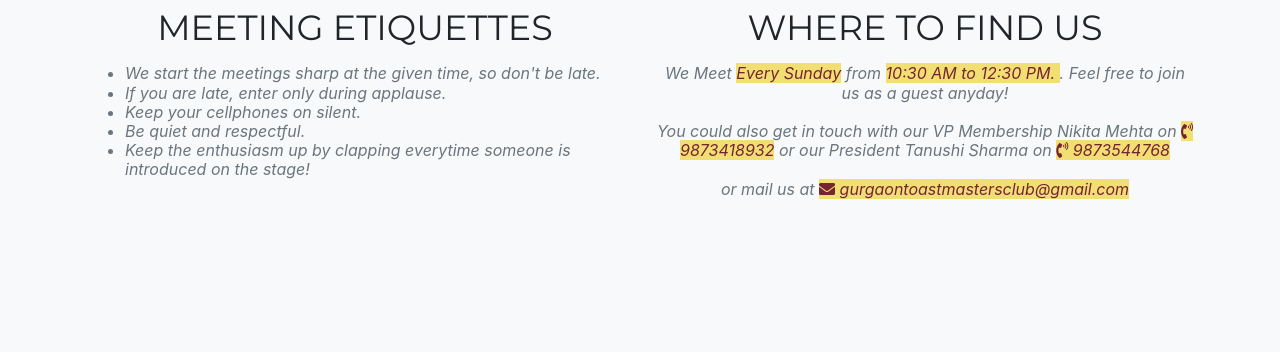
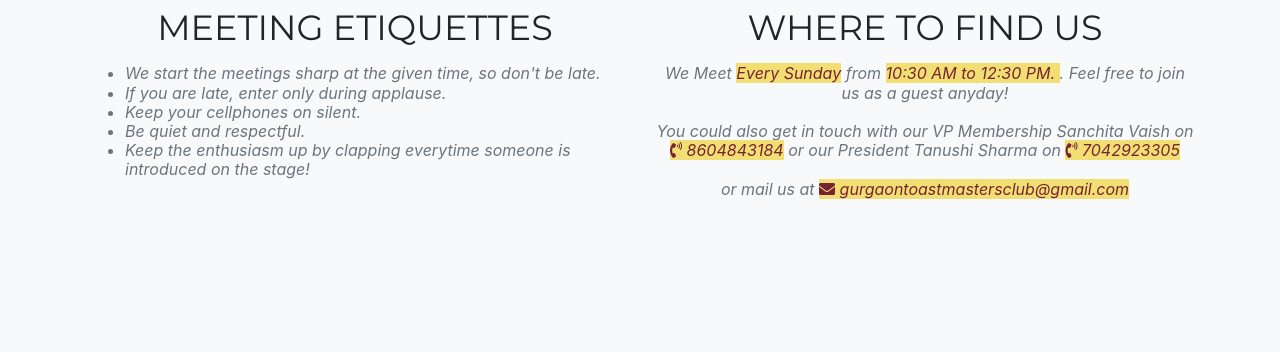
Before and after one commit to gurgaon-toastmasters-club/website, a website with bundled scripts: page index.html in a window 1280 px wide. Shown: the part 6500-6852 px from the top of the page. Built offline with nearby package versions, Linux system fonts and the light colour scheme; a web font is replaced by a local one.

Commit message:
Update index.html
Contact Details changed (EC - July to December 2021)

```diff
--- a/index.html
+++ b/index.html
@@ -532,8 +532,8 @@
             <span>We Meet <span class="text-highlight">Every Sunday</span> from <span class="text-highlight">10:30 AM to 12:30 PM. </span>. Feel free to join us as a guest anyday!</span>
             <br/>
             <br/>
-            <span>You could also get in touch with our VP Membership Nikita Mehta on <span class="text-highlight"><i class="fas fa-phone-volume"></i> 9873418932</span></span>
-            <span>or our President Tanushi Sharma on <span class="text-highlight"><i class="fas fa-phone-volume"></i> 9873544768</span></span>
+            <span>You could also get in touch with our VP Membership Sanchita Vaish on <span class="text-highlight"><i class="fas fa-phone-volume"></i> 8604843184</span></span>
+            <span>or our President Tanushi Sharma on <span class="text-highlight"><i class="fas fa-phone-volume"></i> 7042923305</span></span>
 			<br/>
 			<br/>
 			<span>or mail us at <span class="text-highlight"><i class="fas fa-envelope"></i> gurgaontoastmastersclub@gmail.com</span></span>
```
